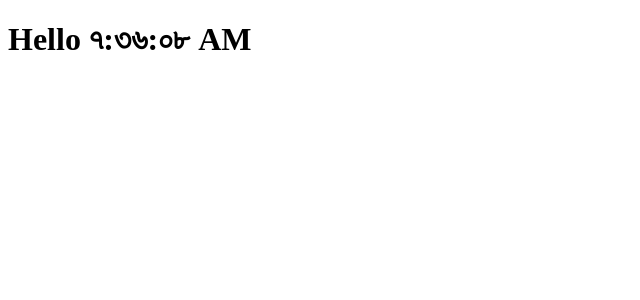
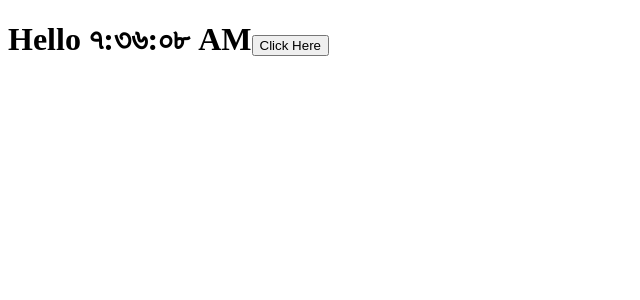
Before and after one commit to TRISHAN00/react-form-handling, a React (Create React App) app: page / in a window 1280 px wide. Shown: the top 300 px of the page, without its empty margins (0-640 px from the left). Built offline with nearby package versions, Linux system fonts and the light colour scheme.

Commit message:
update setState function with clock

```diff
--- a/src/component/Clock.js
+++ b/src/component/Clock.js
@@ -1,7 +1,7 @@
 import React from 'react'
 
 class Clock extends React.Component {
-  state = { date: new Date() }
+  state = { date: new Date(), local: 'bn-BD' }
 
   componentDidMount () {
     this.clearInterval = setInterval(() => {
@@ -19,13 +19,20 @@ class Clock extends React.Component {
     })
   }
 
+  handleClicked = () => {
+    this.setState({
+      local: 'en-US'
+    })
+  }
+
   render () {
-    const { date } = this.state
+    const { date, local } = this.state
+
     return (
       <h1 className='heading'>
         <span className='text'>
-          Hello {this.props.children}{' '}
-          {date.toLocaleTimeString(this.props.local)}
+          Hello {this.props.children} {date.toLocaleTimeString(local)}
+          <button onClick={this.handleClicked}>Click Here</button>
         </span>
       </h1>
     )
```
